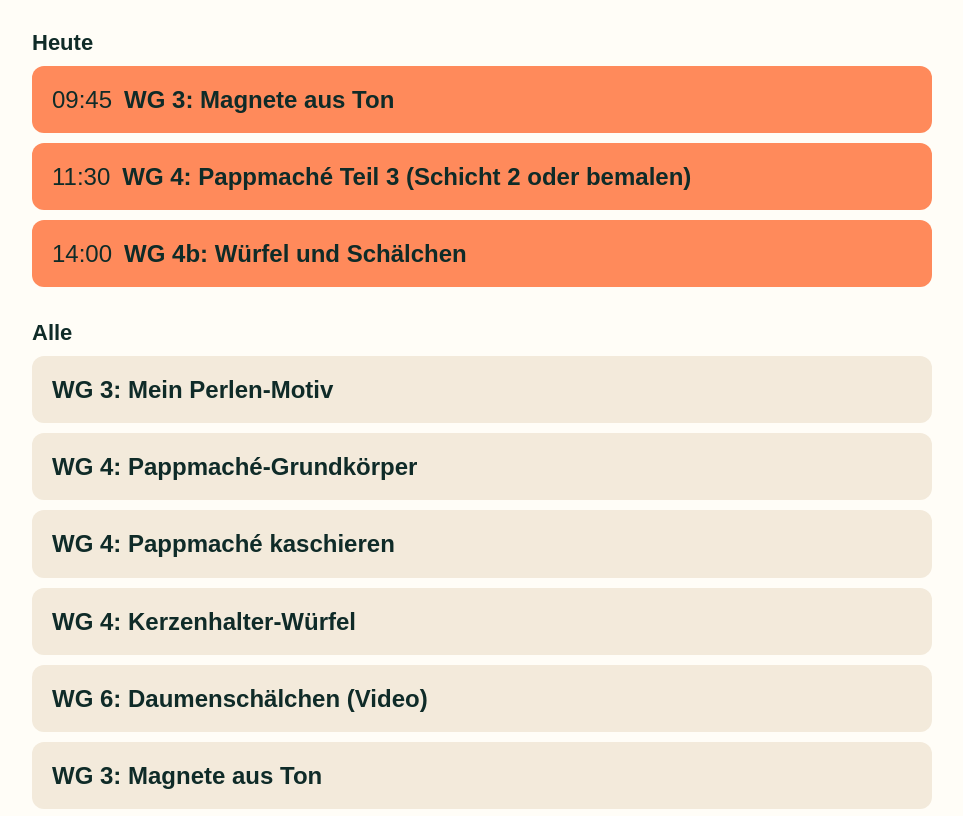
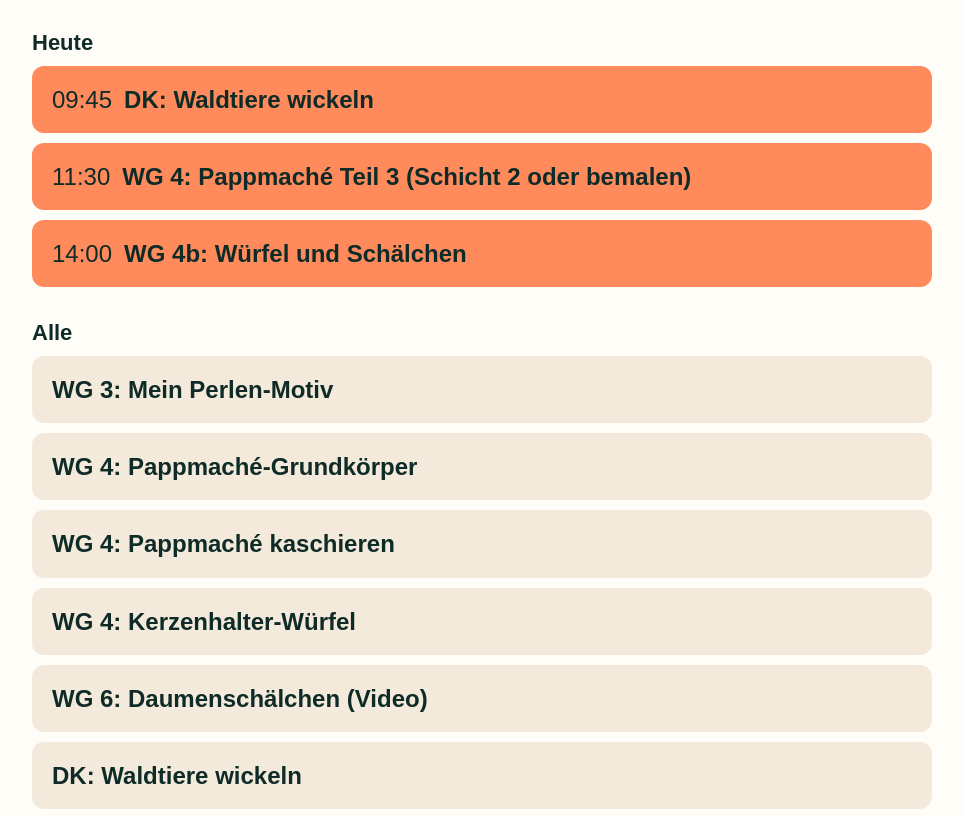
Before and after one commit to maximilianaust1999-web/tafelbilder, a plain HTML site: page index.html in a window 1280 px wide. Shown: the part 92-908 px from the top of the page, without its empty margins (158-1121 px from the left). Drawn offline with Linux system fonts and the light colour scheme.

Commit message:
Add files via upload

```diff
--- a/index.html
+++ b/index.html
@@ -21,6 +21,7 @@
   <a href="pappmache-2/">WG 4: Pappmaché kaschieren</a>
   <a href="kerzenhalter/">WG 4: Kerzenhalter-Würfel</a>
   <a href="daumenschaelchen/">WG 6: Daumenschälchen (Video)</a>
+  <a href="waldtiere/">DK: Waldtiere wickeln</a>
   <a href="magnete/">WG 3: Magnete aus Ton</a>
   <a href="magnete/video.html">WG 3: Magnete (Video)</a>
   <a href="tonschale/">WG 6: Tonschale (Plattentechnik in der Form)</a>
@@ -39,7 +40,7 @@ const PLAN = [
   ["2026-11-13", "08:00", "09:30", "magnete"],
   ["2026-11-13", "09:45", "11:15", "magnete"],
   ["2026-11-13", "11:30", "13:00", "pappmache-2"],
-  ["2026-11-16", "09:45", "11:15", "magnete"],
+  ["2026-11-16", "09:45", "11:15", "waldtiere"],
   ["2026-11-16", "11:30", "13:00", "pappmache-3"],
   ["2026-11-16", "14:00", "15:30", "wuerfel-set"],
   ["2026-11-17", "11:30", "13:00", "tonschale"],
```
